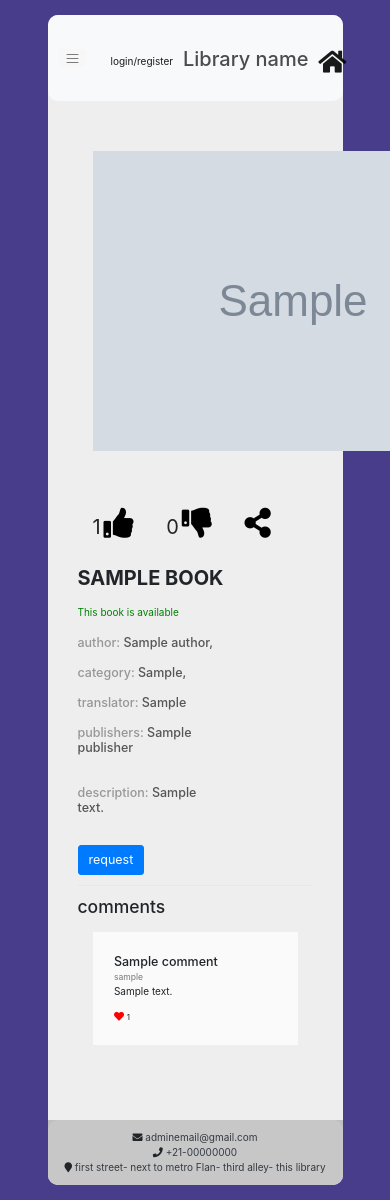
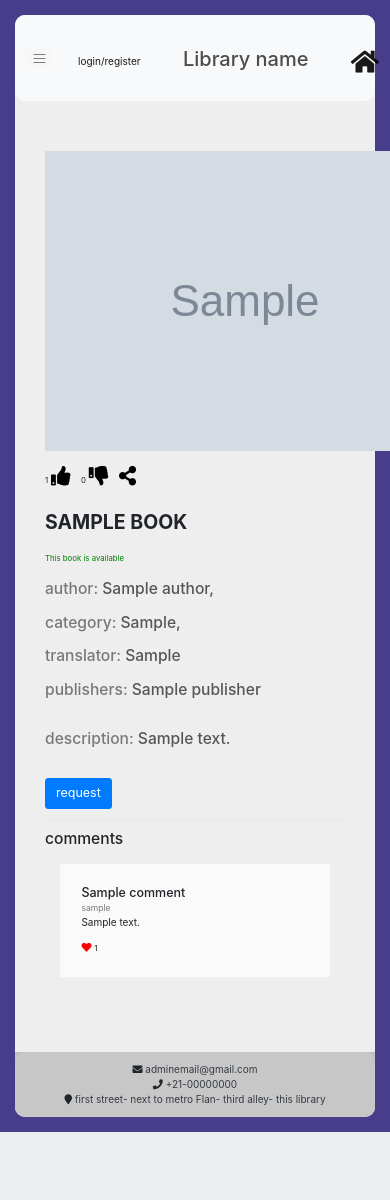
Before and after one commit to fereshtehAhmadi/Library-management, a Django app: page /detail/1 in a window 390 px wide; the page is wider, and only the part inside the window is pictured. After the commit the page ends 1132 px from the top of that part, so only its background shows below. Run offline with Django 3.2, Linux system fonts and the light colour scheme; tables that the repository leaves empty hold one stand-in row (values such as "Sample post"); grey boxes marked "Sample" are stand-in pictures; some libraries are stand-ins or nearby versions.

Commit message:
detail responsive

```diff
--- a/books/views.py
+++ b/books/views.py
@@ -2,6 +2,8 @@ from django.shortcuts import render, redirect, get_list_or_404, get_object_or_40
 from django.core.paginator import Paginator
 from django.contrib import messages
 from django.db.models import Count, Q
+
+# from urllib import quote_plus
 
 from django.contrib.auth.decorators import login_required
 from accounts.decorators import unauthenticated_user, super_user, staff_user
@@ -115,6 +117,7 @@ def detail_book(request, pk):
         comment = Comment.objects.filter(book=pk)
         bookmarck_status = BookMarck.objects.filter(user=request.user, book=book).exists()
         like_b = LikeBook.objects.filter(user=request.user, book=book).exists()
+        # share_string = quote_plus(instance.content)
         LB = None
         if like_b:
             LB = LikeBook.objects.filter(user=request.user, book=book, vote='L').exists()
--- a/template/books/detail.html
+++ b/template/books/detail.html
@@ -77,7 +77,6 @@
     @media screen and (max-width: 996px) {
       .preview {
         margin-bottom: 20px; } }
-
 
 
   .preview-thumbnail.nav-tabs {
@@ -200,12 +199,38 @@
       opacity: 1;
       -webkit-transform: scale(1);
               transform: scale(1); } }
+
+@media screen and (min-width: 601px) {
+  .information {
+    font-size:2vw;
+  }
+}
+
+/* If the screen size is 600px wide or less, set the font-size of <div> to 30px */
+@media screen and (max-width: 600px) {
+  .information {
+    font-size:4vw;
+  }
+}
+
+@media screen and (min-width: 801px) {
+  .icon {
+    font-size:3vw;
+  }
+}
+@media screen and (max-width: 800px) {
+  .icon {
+    font-size:5vw;
+  }
+}
 </style>
 {% endblock %}
 
 {% block content %}
 
-<div class="container py-4 col-10">
+<!-- {{ request.build_absolute_uri }} -->
+
+<div class="container py-4 col-12 col-lg-10 col-sm-12">
   {% include '../tem/message.html' %}
   <div class="row d-flex justify-content-center align-items-center">
     <div class="col-12">
@@ -217,62 +242,71 @@
                 <div class="container-fliud">
                   <div class="wrapper row">
 
-                    <div class="preview col-md-4">
-                        <div class="col-12" id="pic"style="width:350px; height:100px;">
+                    <div class="preview col-xl-4 col-md-5 col-sm-12 col-12">
+                        <div class="col-12 p-0" id="pic">
+
+                          <div>
                           <img src="{{ detail.cover.url }}" alt="Alternative">
-                        <div style="margin-top: 50px;">
-                          <span style="font-size: 20px;">{{ like }}</span>
-                          <a href="{%if request.user.is_authenticated %}{% url 'like' detail.id %}{%endif%}"
-                          style="cursor: pointer;">
-                          <i class="fa fa-thumbs-up" id="thumbs_up" style="font-size: 30px;"></i></a>
-                          <span style="font-size: 20px; margin-left: 30px;">{{ dislike }}</span>
-                          <a href="{%if request.user.is_authenticated %}{% url 'dislike' detail.id %}{%endif%}"
-                          style="cursor: pointer;">
-                          <i class="fa fa-thumbs-down" id="thumbs_down" style="font-size: 30px;"></i></a>
-                          <a href="" style="cursor: pointer;"><i class="fa fa-share-alt" style="font-size: 30px; margin-left: 30px; color: black;"></i></a>
-                        {% if bookmarck_status%}
-                          <a href="{% url 'add_book_marck' detail.id %}"style="cursor: pointer;"><i class="fa fa-bookmark" style="font-size: 30px; margin-left: 30px; color: black;"></i></a>
+                          </div>
+
+                        <div class="col-12 p-0" style="margin-top: 3vw;">
+
+                          <span class="icon" style="font-size:2vw;">{{ like }}</span>
+                          <a class="icon" href="{%if request.user.is_authenticated %}{% url 'like' detail.id %}{%endif%}">
+                          <i class="fa fa-thumbs-up" id="thumbs_up"></i></a>
+
+                          <span class="margin" style="font-size:2vw; margin-left: 2vw;">{{ dislike }}</span>
+                          <a class="icon" href="{%if request.user.is_authenticated %}{% url 'dislike' detail.id %}{%endif%}">
+                          <i class="fa fa-thumbs-down" id="thumbs_down" ></i></a>
+
+                          <a class="icon margin" style="margin-left: 2vw;"><i class="fa fa-share-alt" style="color: black;"></i></a>
+
+                          {% if bookmarck_status%}
+                          <a class="icon" href="{% url 'add_book_marck' detail.id %}"
+                          style="margin-left: 2vw;">
+                          <i class="fa fa-bookmark" style="color: black;"></i></a>
                         {% else %}
-                          <a href="{%if request.user.is_authenticated %}{% url 'add_book_marck' detail.id %}{%endif%}"
-                          style="cursor: pointer; text-decoration: none;">
-                          <i class="icon-bookmark-empty" style="font-size: 30px; margin-left: 30px; color: black;"></i></a>
+                          <a class="icon margin" href="{%if request.user.is_authenticated %}{% url 'add_book_marck' detail.id %}{%endif%}"
+                          style="cursor: pointer; text-decoration: none; margin-left: 2vw;">
+                          <i class="icon-bookmark-empty" style="color: black;"></i></a>
                         {% endif %}
                         </div>
                         </div>
-                    </div>
+                        </div>
 
-                    <div class="details col-8">
-                      <h2 class="product-title">{{ detail.name }}</h2>
+
+                    <div class="details col-xl-8 col-md-7 col-sm-12 col-12">
+                      <h2 class="product-title" style="font-size:5vw;">{{ detail.name }}</h2>
                       <div class="rating">
                         {% if not loan %}
-                        <span class="review-no" style="color: green;">This book is available</span>
+                        <span class="review-no" style="font-size:2vw; color: green;">This book is available</span>
                         {% else %}
-                        <span class="review-no" style="color: red;">This book is not available right now!!</span>
+                        <span class="review-no" style="font-size:2vw; color: red;">This book is not available right now!!</span>
                         {% endif %}
                       </div>
-                      <h5 class="product-description" style="color: rgb(86, 86, 86);">
-                        <span style="color: rgb(151, 151, 151);">author: </span>
+                      <h5 class="product-description information" style="color: rgb(86, 86, 86);">
+                        <span style="color: rgb(120, 120, 120);">author: </span>
                         {% for author in detail.author.all %}
                         {{ author.name }},
                         {% endfor %}
                       </h5>
-                      <h5 class="product-description" style="color: rgb(86, 86, 86);">
-                        <span style="color: rgb(151, 151, 151);">category: </span>
+                      <h5 class="product-description information" style="color: rgb(86, 86, 86);">
+                        <span style="color: rgb(120, 120, 120);">category: </span>
                         {% for category in detail.category.all %}
                         {{ category.category }},
                         {% endfor %}
                       </h5>
-                      <h5 class="product-description" style="color: rgb(86, 86, 86);">
-                        <span style="color: rgb(151, 151, 151);">translator: </span>
+                      <h5 class="product-description information" style="color: rgb(86, 86, 86);">
+                        <span style="color: rgb(120, 120, 120);">translator: </span>
                         {{ detail.translator }}
                       </h5>
-                      <h5 class="product-description" style="color: rgb(86, 86, 86);">
-                        <span style="color: rgb(151, 151, 151);">publishers: </span>
+                      <h5 class="product-description information" style="color: rgb(86, 86, 86);">
+                        <span style="color: rgb(120, 120, 120);">publishers: </span>
                         {{ detail.publishers }}
                       </h5>
                       <br>
-                      <h5 class="product-description" style="color: rgb(86, 86, 86);">
-                        <span style="color: rgb(151, 151, 151);">description: </span>
+                      <h5 class="product-description information" style="color: rgb(86, 86, 86);">
+                        <span style="color: rgb(120, 120, 120);">description: </span>
                         {{ detail.description }}
                       </h5>
                       <br>
@@ -284,15 +318,15 @@
                         <button class="add-to-cart btn btn-secondary btn-lg" type="button" style="color: black;">not available</button>
                         {% endif %}
                         {% if request.user.is_staff %}
-                        <a href="{% url 'book_info' detail.id %}" class="btn btn-sm btn-primary ml-4" type="button">detail</a>
+                        <a href="{% url 'book_info' detail.id %}" style="margin-top: 5px;" class="btn btn-sm btn-primary ml-4" type="button">detail</a>
                         {% endif %}
                       </div>
                     </div>
                   </div>
                   <hr>
                   <!-- comment  -->
-                  <div>
-                    <h3>comments</h3>
+                  <div class="col-12 m-0 p-0">
+                    <h3 style="font-size:4vw;">comments</h3>
                   </div>
                   {% include 'extra/comment.html'  with book_id=detail.id %}
 
@@ -327,6 +361,3 @@
 
 
 {% endblock %}
-
-
-<!-- {{ request.build_absolute_url }} -->
--- a/template/extra/comment.html
+++ b/template/extra/comment.html
@@ -57,7 +57,7 @@
 <div class="container">
     <div class="row">
         {% for obj in comment %}
-        <div class="col-md-10" style="margin-top: 10px;">
+        <div class="col-md-10 col-sm-12 col-12" style="margin-top: 10px;">
             <div class="media g-mb-30 media-comment">
                 <div class="media-body u-shadow-v18 g-bg-secondary g-pa-30">
                   <div class="g-mb-15">
@@ -97,12 +97,12 @@
 </div>
 <br>
 {% if request.user.is_authenticated %}
-                 <h5>Add comment:</h5>
+                 <h5 style="font-size:2vw;">Add comment:</h5>
                  <form action="{% url 'comment' book_id %}" method="POST">
                   {% csrf_token %}
-                <div class="col-md-10" style="margin-top: 10px;">
+                <div class="col-md-10 col-12 p-0" style="margin-top: 10px;">
                   <input type="text" class="form-control" placeholder="title" name="title">
-                  <textarea name="content" class="form-control" id="" cols="5" rows="5" placeholder="comment"></textarea>
+                  <textarea name="content" class="form-control" id="" rows="5" placeholder="comment"></textarea>
                 <ul class="list-inline d-sm-flex my-0">
 
                 <li class="list-inline-item ml-auto">
```
Also changed, not shown: library_managment/celery.py (added, +11 -0 lines), template/books/social_share.html (added, +7 -0 lines).
